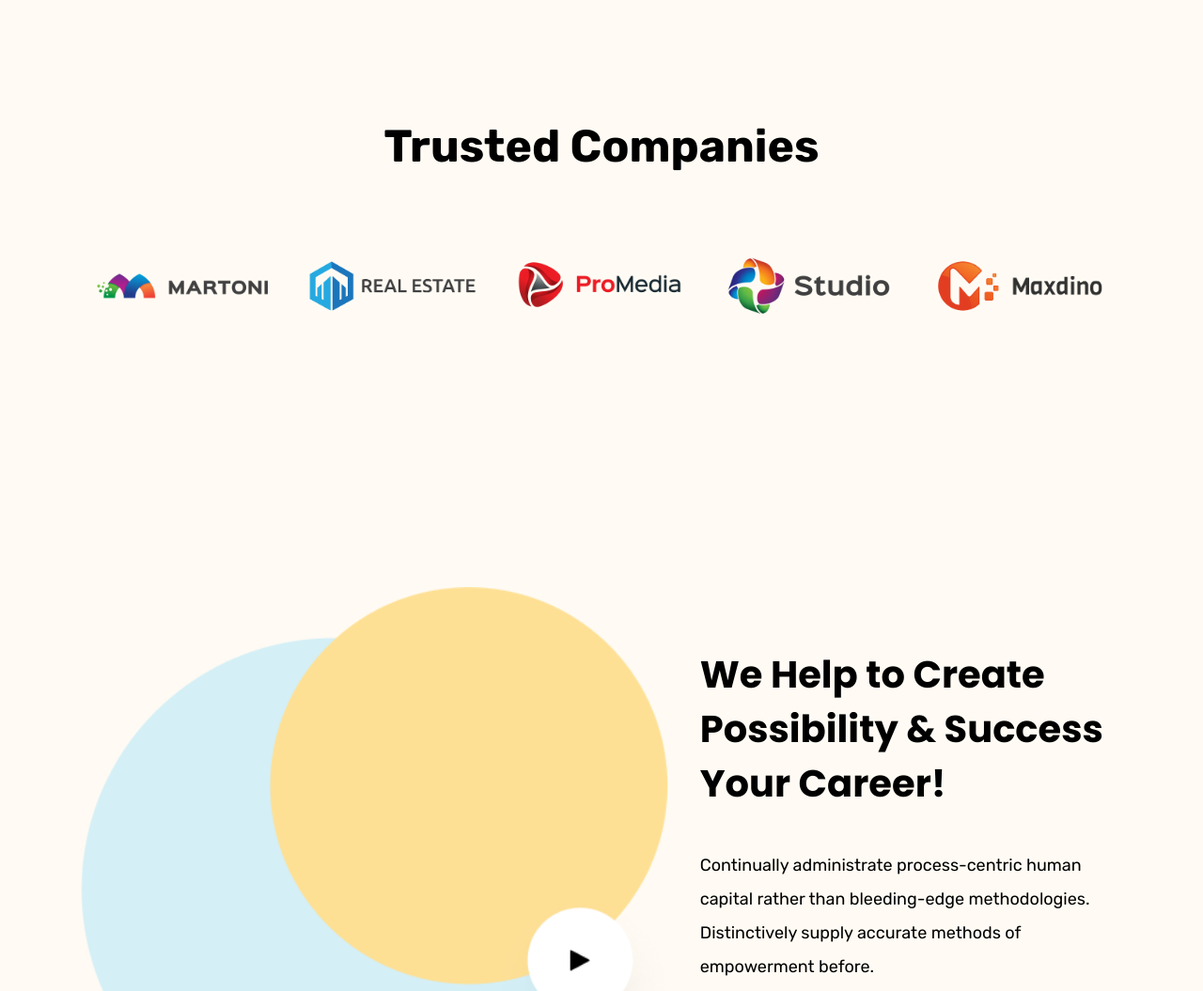
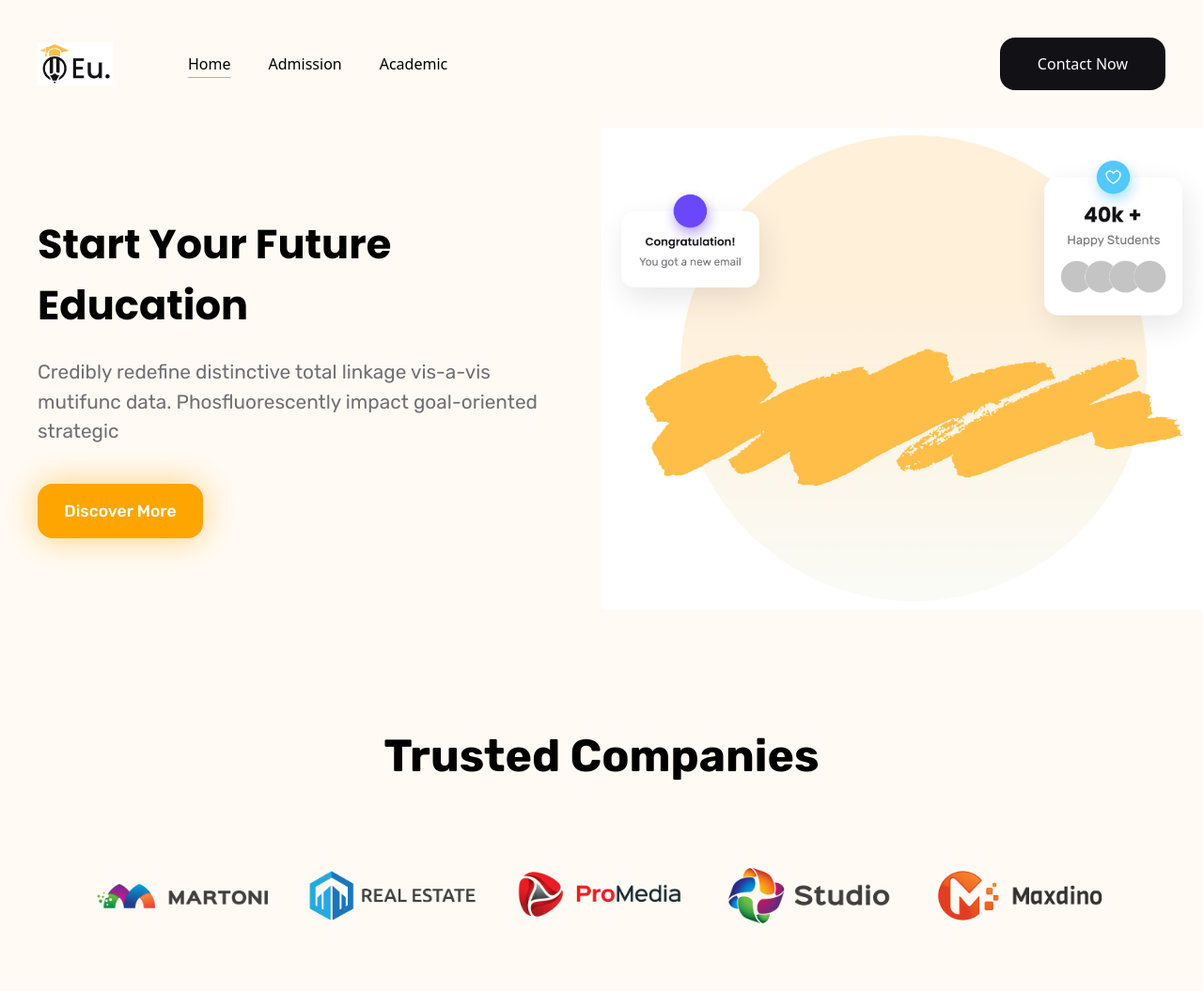
Before and after one commit to Arisa-Kaewsuan/mini-project-white2, a plain HTML site: page index.html in a window 1280 px wide. Shown: the top 1055 px of the page at 94% size. Drawn offline with nearby package versions, Linux system fonts and the light colour scheme.

Commit message:
rebase: feature(Fei/Teachers)

```diff
--- a/index.html
+++ b/index.html
@@ -4,6 +4,8 @@
 <head>
     <meta charset="UTF-8">
     <meta name="viewport" content="width=device-width, initial-scale=1.0">
+    <link href='https://unpkg.com/boxicons@2.1.4/css/boxicons.min.css' rel='stylesheet'>
+    <link rel="stylesheet" href="style.css">
     <script src="https://cdn.tailwindcss.com/"></script>
     <title>Document</title>
     <!-- Please Do Not Remove -->
@@ -28,6 +30,43 @@
 
 <body>
     <!-- 1. Maple -->
+    <header class="h-full w-full overflow-x-hidden bg-mint-500">
+        <!-- 1. Start Nav Bar -->
+        <div class="flex justify-between items-center p-10">
+            <!-- 1.1 Logo & Menu -->
+            <nav class="flex  w-full">
+                <img src="/images/logo.png" alt="EU Logo" class="w-20 h-auto">
+
+                <ul class="flex hidden sm:flex w-full justify-start gap-10 items-center px-20 ">
+                    <li><a href="#" class="underline underline-offset-8 decoration-[#FFA502]">Home</a></li>
+                    <li><a href="#">Admission</a></li>
+                    <li><a href="#">Academic</a></li>
+                </ul>
+            </nav>
+
+            <!-- 1.2 Contact Button -->
+             <div class="hidden md:flex bg-[#111116] text-white py-4 px-10 rounded-2xl whitespace-nowrap">
+                <a href="#">Contact Now</a>
+             </div>
+
+             <!-- 1.3 Grid Logo -->
+             <div class="flex md:hidden">
+                <a href="#"><i class='bx bxs-grid-alt bx-md'></i></a>
+             </div>
+        </div>
+        <!-- End Nav Bar -->
+
+        <!-- 2. Banner -->
+        <div class="pt-0 flex flex-col md:flex-row items-center">
+            <img src="/images/banner.png" alt="Banner" class="w-full md:w-1/2 order-1 md:order-2">
+            <div class="md:w-1/2 order-2 md:order-1">
+                <h1 class="text-[2.7rem] font-poppins font-[700] mt-14 px-10">Start Your Future Education</h1>
+                <p class="text-[1.3rem] font-rubik text-[#6F6F76] mt-6 px-10">Credibly redefine distinctive total linkage vis-a-vis mutifunc data. Phosfluorescently impact goal-oriented strategic</p>
+                <div class="bg-[#FFA502] shadow-[0_0_35px_rgba(255,165,0,0.5)] font-rubik font-[500] text-[1.1rem] mt-10 mb-10 mx-10 text-[white] w-44 text-center py-4 rounded-2xl">Discover More</div>
+            </div>
+        </div>
+        <!-- End Banner -->
+     </header>
 
     <!--##### 2. Boss -->
     <section class="flex flex-col items-center justify-center               mt-8 pt-[60px]
```
Also changed, not shown: images/banner.png (added), images/logo.png (added), images/readme.txt (deleted).
